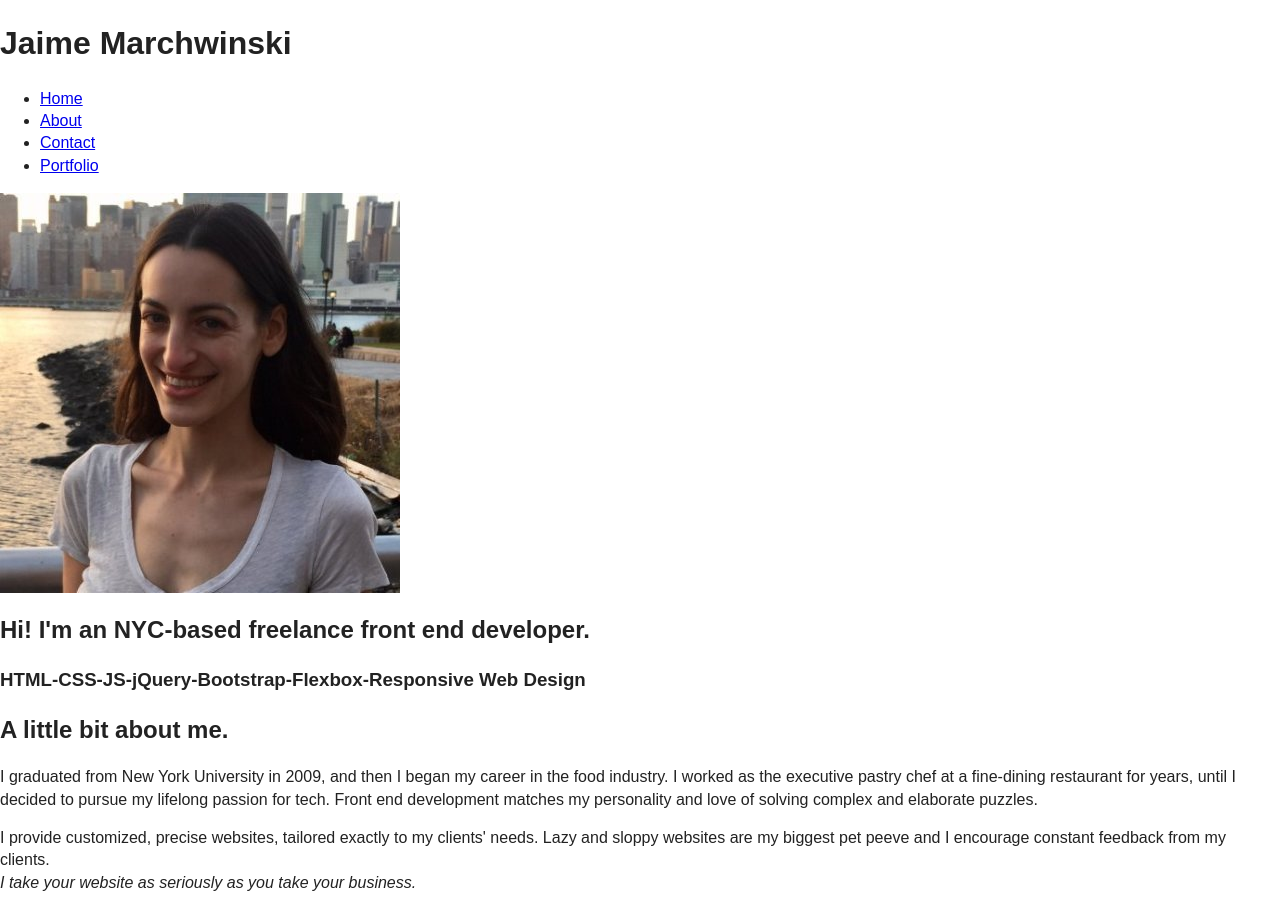
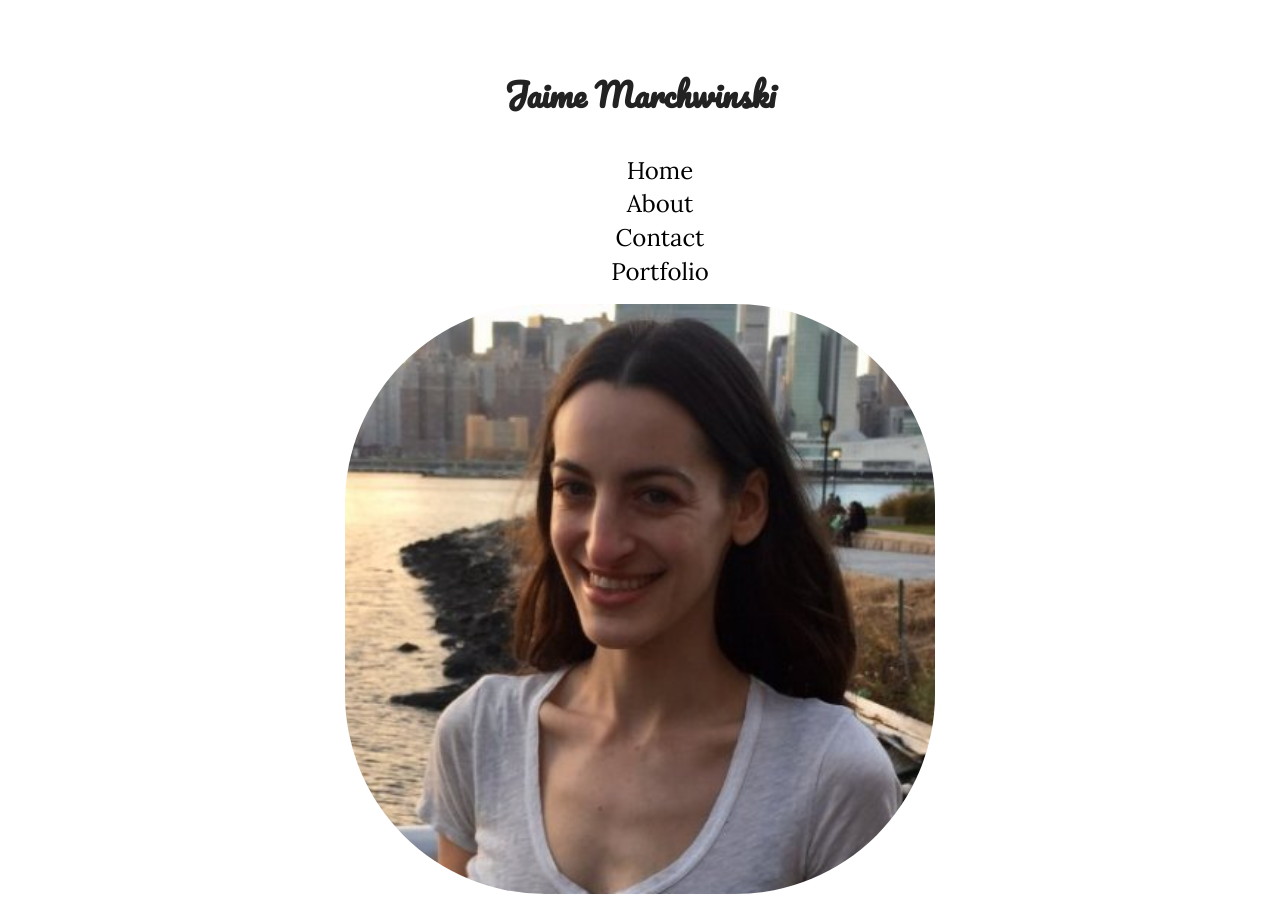
Before and after one commit to jmarchwinski/portfolio-site, a plain HTML site: page index.html in a window 1280 px wide. Shown: the top 897 px of the page. Drawn offline with nearby package versions, Linux system fonts and the light colour scheme.

Commit message:
header flex css

```diff
--- a/css/main.css
+++ b/css/main.css
@@ -94,6 +94,43 @@ textarea {
 /* ==========================================================================
    Author's custom styles
    ========================================================================== */
+html, body {
+  display:flex;
+  font-size:16px;
+  font-family: 'Lora', serif;
+  flex-direction:column;
+  margin:2%;
+}
+
+h1 {
+  font-family: 'Pacifico', cursive;
+  font-size:2em;
+}
+
+li {
+  list-style:none;
+  font-size:1.5em;
+  text-align:center;
+}
+
+a {
+  text-decoration:none;
+  color:black;
+}
+
+img {
+  width:50%;
+  height:auto;
+  border-radius:200px;
+
+}
+
+.top-section {
+  display:flex;
+  justify-content:center;
+  align-items:center;
+  flex-direction:column;
+}
 
 
 
--- a/index.html
+++ b/index.html
@@ -15,6 +15,10 @@
         <link rel="stylesheet" href="css/main.css">
         <link rel="stylesheet" href="css/font-awesome.min.css">
         <script src="js/vendor/modernizr-2.8.3.min.js"></script>
+        <link href="https://fonts.googleapis.com/css?family=Pacifico" rel="stylesheet">
+        <link href="https://fonts.googleapis.com/css?family=Lora" rel="stylesheet">
+
+
     </head>
     <body>
         <!--[if lt IE 8]>
@@ -23,11 +27,11 @@
 
         <!-- Add your site or application content here -->
         <header>
-          <div class="full-width">
-            <div class="half-width">
+          <div class="top-section">
+            <div class="name">
               <h1>Jaime Marchwinski</h1>
             </div>
-            <div class="half-width">
+            <div class="navbar">
               <nav>
                 <ul>
                   <li><a href="#home">Home</a></li>
@@ -41,6 +45,7 @@
             <h2>Hi! I'm an NYC-based freelance front end developer.</h2>
             <h3>HTML-CSS-JS-jQuery-Bootstrap-Flexbox-Responsive Web Design</h3>
           </div>
+        </header>
 
           <main>
             <section id="about">
```
Also changed, not shown: portfolio/portfolio.html (added, +40 -0 lines).
